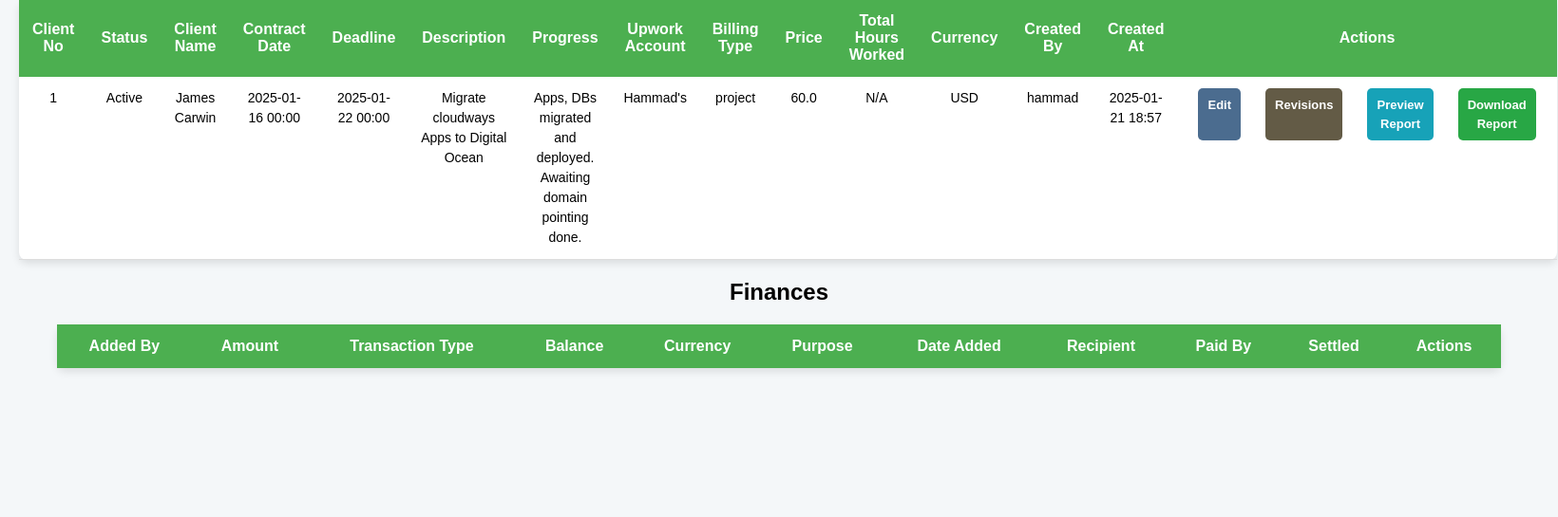
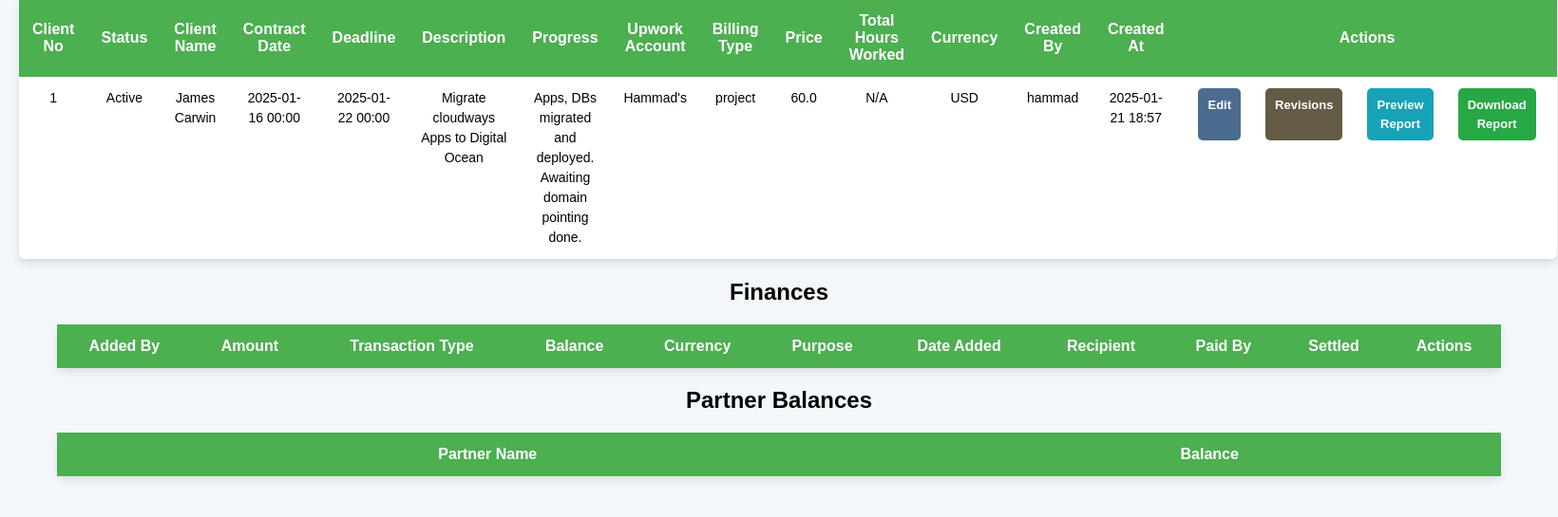
Before and after one commit to i2zoneadmin/cms, a Flask app: page / in a window 1640 px wide. Shown: the part 185-730 px from the top of the page at 95% size. Run offline with Flask 3, Linux system fonts and the light colour scheme; a user stored in the database is signed in; data comes from the database, SQL or seed files in the repository; data that the repository does not hold is empty.

Commit message:
added finance management system

```diff
--- a/app.py
+++ b/app.py
@@ -321,11 +321,19 @@ class Finance(db.Model):
     currency = db.Column(db.String(10), nullable=False)
     purpose = db.Column(db.String(255), nullable=False)
     date_added = db.Column(db.DateTime, default=lambda: datetime.now(pst))
-    recipient = db.Column(db.String(100), nullable=False)
+    recipient = db.Column(db.String(100), nullable=True)  # For partner payments
     paid_by = db.Column(db.String(100), nullable=False)
     settled = db.Column(db.Boolean, default=False)
     transaction_type = db.Column(db.String(10), nullable=False)  # "debit" or "credit"
+    debit_type = db.Column(db.String(20), nullable=True)  # "expense" or "partner_payment"
+    partner_paid_to = db.Column(db.String(100), nullable=True)  # For partner payments
     balance = db.Column(db.Float, nullable=False, default=0.0)  # Running balance
+
+
+class PartnerBalance(db.Model):
+    id = db.Column(db.Integer, primary_key=True)
+    partner_name = db.Column(db.String(100), unique=True, nullable=False)
+    balance = db.Column(db.Float, nullable=False, default=0.0)
 
 
 class FinanceRevision(db.Model):
@@ -335,13 +343,6 @@ class FinanceRevision(db.Model):
     change_date = db.Column(db.DateTime, default=lambda: datetime.now(pst))
     changes = db.Column(db.Text, nullable=False)
 
-# @app.route('/finance')
-# def finance_dashboard():
-#     if 'user_id' not in session:
-#         return redirect(url_for('login'))
-#     finances = Finance.query.all()
-#     return render_template('finance_dashboard.html', finances=finances)
-
 @app.route('/finance/add', methods=['GET', 'POST'])
 def add_finance():
     if 'user_id' not in session:
@@ -350,48 +351,84 @@ def add_finance():
     if request.method == 'POST':
         # Fetch the last balance
         last_finance = Finance.query.order_by(Finance.id.desc()).first()
-        total_balance = last_finance.balance if last_finance else 0.0
+        last_balance = last_finance.balance if last_finance else 0.0
 
+        # Fetch form data
         transaction_type = request.form['transaction_type']
         amount = float(request.form['amount'])
-        reason = request.form['reason']
-        recipient = request.form.get('recipient', None)
+        debit_type = request.form.get('debit_type', None)  # expense or partner_payment
+        partner_paid_to = request.form.get('partner_paid_to', None)
 
+        # Calculate new balance
+        new_balance = last_balance + amount if transaction_type == 'credit' else last_balance - amount
+
+        # Handle partner payment logic
+        if transaction_type == 'debit' and debit_type == 'partner_payment':
+            partner = PartnerBalance.query.filter_by(partner_name=partner_paid_to).first()
+            if not partner or partner.balance < amount:
+                flash(f"Error: Insufficient balance for {partner_paid_to}", "danger")
+                return redirect(url_for('add_finance'))
+            partner.balance -= amount  # Deduct from partner's share
+            db.session.add(partner)
+
+        # Handle credit (income) or expense logic
         if transaction_type == 'credit':
-            new_balance = total_balance + amount
-            share = amount / 3
-            for user in ['Zain', 'Hammad', 'Rizwan']:
-                personal_balance = PersonalBalance.query.filter_by(user_id=user.id).first()
-                personal_balance.personal_balance += share
-                db.session.add(personal_balance)
+            for partner in PartnerBalance.query.all():
+                partner.balance += amount / 3  # Distribute equally among partners
+                db.session.add(partner)
+        elif transaction_type == 'debit' and debit_type == 'expense':
+            pass  # Company expense does not affect partner shares
 
-        elif transaction_type == 'company_expense':
-            new_balance = total_balance - amount
-
-        elif transaction_type == 'personal_payment':
-            personal_balance = PersonalBalance.query.filter_by(user_id=recipient.id).first()
-            if personal_balance.personal_balance < amount:
-                return "Error: Insufficient balance for this payment."
-            personal_balance.personal_balance -= amount
-            new_balance = total_balance - amount
-            db.session.add(personal_balance)
-
-        # Add the transaction
+        # Create finance entry
         finance = Finance(
             added_by=session['user_id'],
             amount=amount,
+            currency=request.form['currency'],
+            purpose=request.form['purpose'],
+            recipient=request.form['recipient'],
+            paid_by=request.form['paid_by'],
+            settled=request.form.get('settled') == 'on',
             transaction_type=transaction_type,
-            currency=request.form['currency'],
-            reason=reason,
-            recipient=recipient,
-            settled=False,
-            balance=new_balance
+            debit_type=debit_type,
+            partner_paid_to=partner_paid_to,
+            balance=new_balance,
         )
         db.session.add(finance)
         db.session.commit()
 
         return redirect(url_for('home'))
-    return render_template('add_finance.html')
+
+    return render_template('add_finance.html', partners=PartnerBalance.query.all())
+
+# @app.route('/finance/add', methods=['GET', 'POST'])
+# def add_finance():
+#     if 'user_id' not in session:
+#         return redirect(url_for('login'))
+#     if request.method == 'POST':
+#         # Fetch the last balance
+#         last_finance = Finance.query.order_by(Finance.id.desc()).first()
+#         last_balance = last_finance.balance if last_finance else 0.0
+
+#         # Determine new balance based on transaction type
+#         transaction_type = request.form['transaction_type']
+#         amount = float(request.form['amount'])
+#         new_balance = last_balance + amount if transaction_type == 'credit' else last_balance - amount
+
+#         finance = Finance(
+#             added_by=session['user_id'],
+#             amount=amount,
+#             currency=request.form['currency'],
+#             purpose=request.form['purpose'],
+#             recipient=request.form['recipient'],
+#             paid_by=request.form['paid_by'],
+#             settled=request.form.get('settled') == 'on',
+#             transaction_type=transaction_type,
+#             balance=new_balance
+#         )
+#         db.session.add(finance)
+#         db.session.commit()
+#         return redirect(url_for('home'))  # Redirect to the unified dashboard
+#     return render_template('add_finance.html')
 
 
 @app.route('/finance/edit/<int:finance_id>', methods=['GET', 'POST'])
--- a/templates/dashboard.html
+++ b/templates/dashboard.html
@@ -109,5 +109,24 @@
             </tbody>
         </table>
     </div>
+    <div class="table-container">
+        <h2>Partner Balances</h2>
+        <table>
+            <thead>
+                <tr>
+                    <th>Partner Name</th>
+                    <th>Balance</th>
+                </tr>
+            </thead>
+            <tbody>
+                {% for partner in partners %}
+                <tr>
+                    <td>{{ partner.partner_name }}</td>
+                    <td>{{ partner.balance }}</td>
+                </tr>
+                {% endfor %}
+            </tbody>
+        </table>
+    </div>
 </body>
 </html>
```
